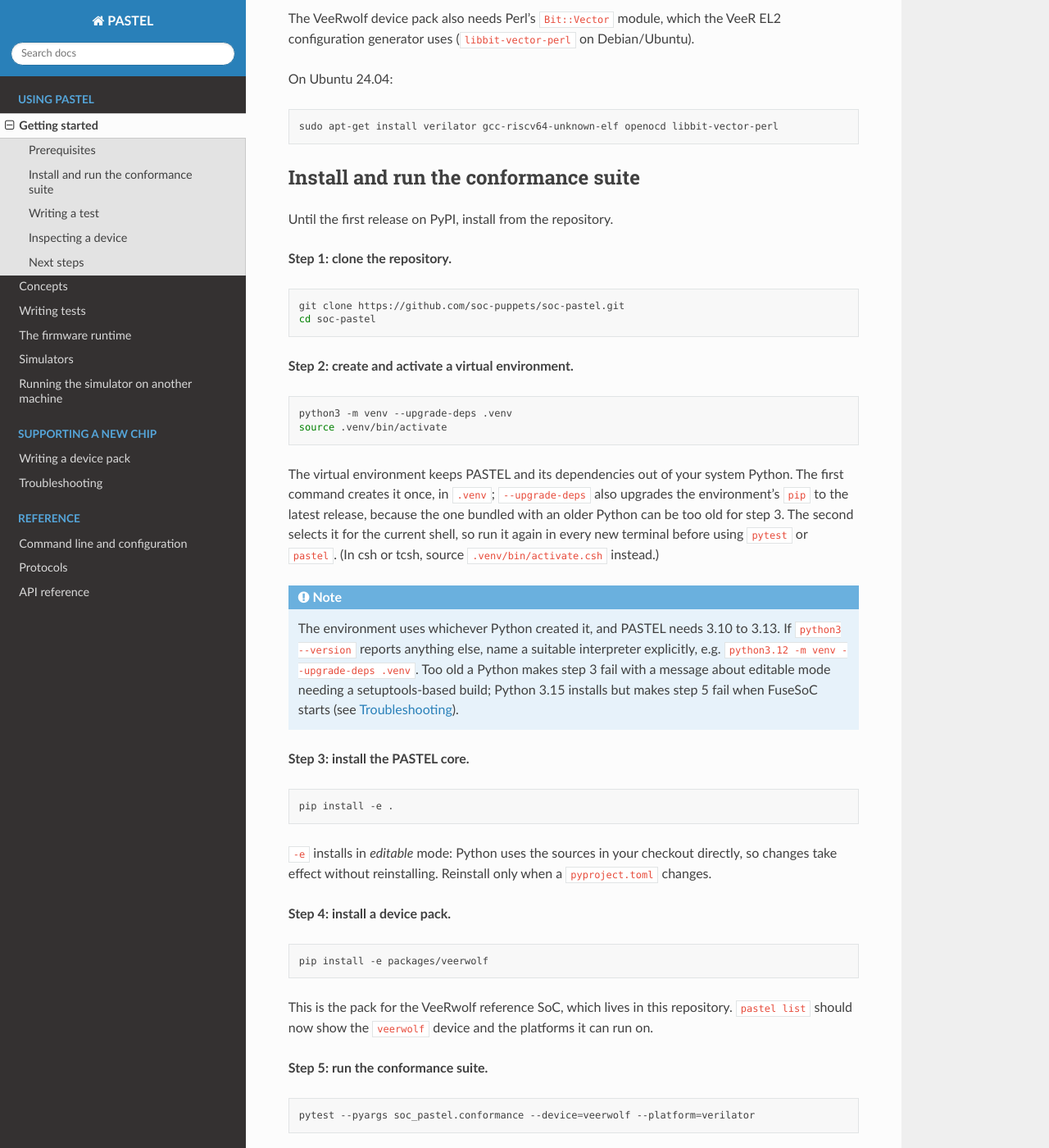
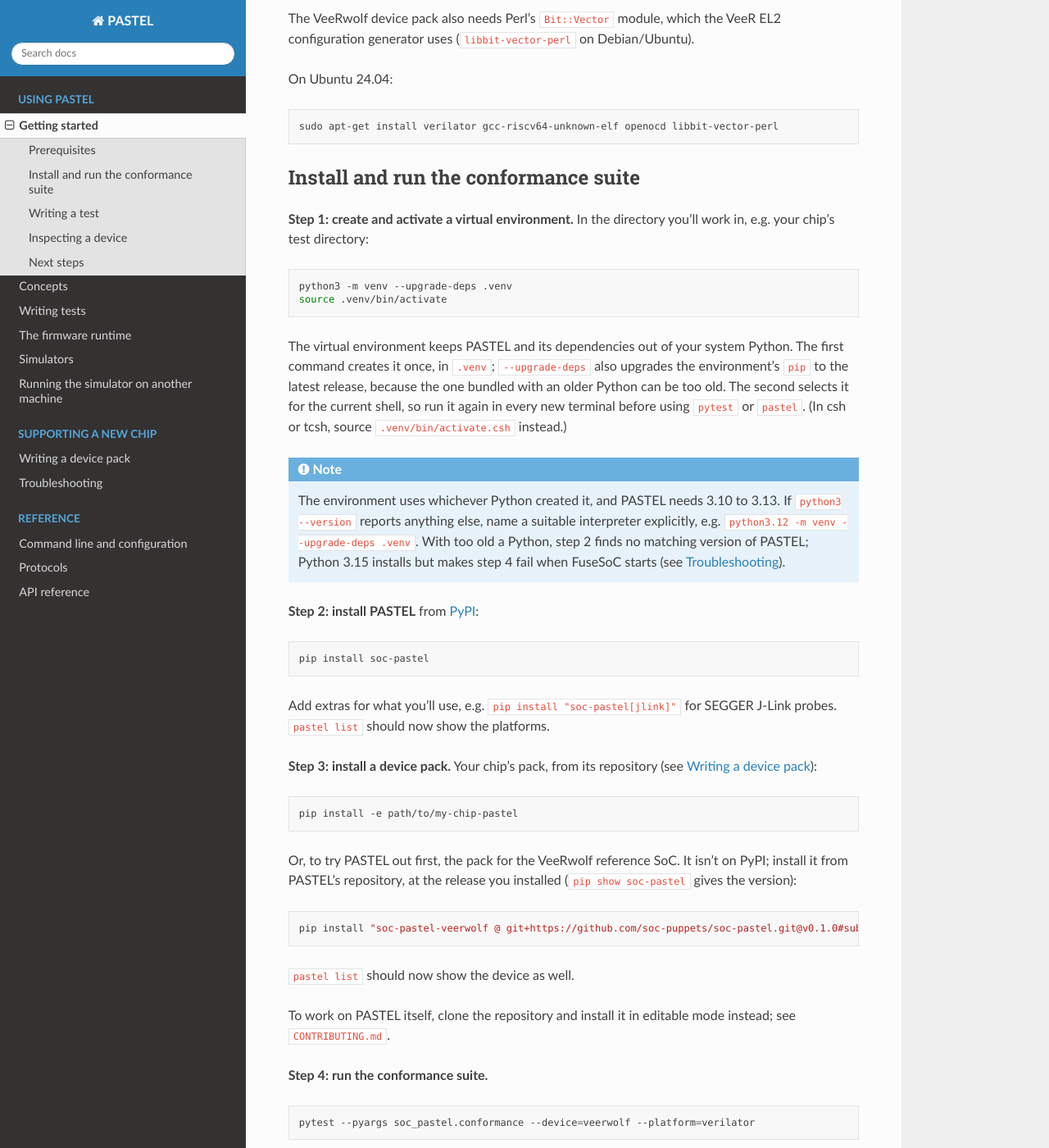
Before and after one commit to soc-puppets/soc-pastel, a Sphinx documentation site: the page built from docs/getting-started.rst, in a window 1280 px wide and 1400 px high, scrolled down 494 px. Shown: the whole window at 82% size. Built offline with Sphinx 7.4.7 and the Read the Docs theme 3.1.0, drawn with Linux system fonts in a browser that asks for light colours.

Commit message:
Install from PyPI in the getting-started guide; expand the README
Getting started now installs PASTEL with pip from PyPI rather than a
clone of the repository. The VeeRwolf reference pack isn't published, so
it installs from the repository at the release tag
(git+...@vX.Y.Z#subdirectory=packages/veerwolf); working on PASTEL
itself points to CONTRIBUTING.md. The release steps now include updating
that tag.

The README, which is also the PyPI project page, gains a short
description, the install and conformance commands, and links.

Co-Authored-By: Claude Opus 5.5 <noreply@anthropic.com>

```diff
--- a/docs/getting-started.rst
+++ b/docs/getting-started.rst
@@ -35,16 +35,8 @@ On Ubuntu 24.04:
 Install and run the conformance suite
 -------------------------------------
 
-Until the first release on PyPI, install from the repository.
-
-**Step 1: clone the repository.**
-
-.. code-block:: shell
-
-   git clone https://github.com/soc-puppets/soc-pastel.git
-   cd soc-pastel
-
-**Step 2: create and activate a virtual environment.**
+**Step 1: create and activate a virtual environment.** In the directory you'll
+work in, e.g. your chip's test directory:
 
 .. code-block:: shell
 
@@ -54,41 +46,49 @@ Until the first release on PyPI, install from the repository.
 The virtual environment keeps PASTEL and its dependencies out of your system
 Python. The first command creates it once, in ``.venv``; ``--upgrade-deps``
 also upgrades the environment's ``pip`` to the latest release, because the one
-bundled with an older Python can be too old for step 3. The second selects it
-for the current shell, so run it again in every new terminal before using
-``pytest`` or ``pastel``. (In csh or tcsh, source ``.venv/bin/activate.csh``
-instead.)
+bundled with an older Python can be too old. The second selects it for the
+current shell, so run it again in every new terminal before using ``pytest``
+or ``pastel``. (In csh or tcsh, source ``.venv/bin/activate.csh`` instead.)
 
 .. note::
 
    The environment uses whichever Python created it, and PASTEL needs 3.10 to
    3.13. If ``python3 --version`` reports anything else, name a suitable
-   interpreter explicitly, e.g. ``python3.12 -m venv --upgrade-deps .venv``. Too old a Python
-   makes step 3 fail with a message about editable mode needing a
-   setuptools-based build; Python 3.15 installs but makes step 5 fail when
-   FuseSoC starts (see :doc:`guides/troubleshooting`).
+   interpreter explicitly, e.g. ``python3.12 -m venv --upgrade-deps .venv``.
+   With too old a Python, step 2 finds no matching version of PASTEL; Python
+   3.15 installs but makes step 4 fail when FuseSoC starts (see
+   :doc:`guides/troubleshooting`).
 
-**Step 3: install the PASTEL core.**
+**Step 2: install PASTEL** from `PyPI <https://pypi.org/project/soc-pastel/>`_:
 
 .. code-block:: shell
 
-   pip install -e .
+   pip install soc-pastel
 
-``-e`` installs in *editable* mode: Python uses the sources in your checkout
-directly, so changes take effect without reinstalling. Reinstall only when a
-``pyproject.toml`` changes.
+Add extras for what you'll use, e.g. ``pip install "soc-pastel[jlink]"`` for
+SEGGER J-Link probes. ``pastel list`` should now show the platforms.
 
-**Step 4: install a device pack.**
+**Step 3: install a device pack.** Your chip's pack, from its repository
+(see :doc:`guides/device-pack`):
 
 .. code-block:: shell
 
-   pip install -e packages/veerwolf
+   pip install -e path/to/my-chip-pastel
 
-This is the pack for the VeeRwolf reference SoC, which lives in this
-repository. ``pastel list`` should now show the ``veerwolf`` device and the
-platforms it can run on.
+Or, to try PASTEL out first, the pack for the VeeRwolf reference SoC. It isn't
+on PyPI; install it from PASTEL's repository, at the release you installed
+(``pip show soc-pastel`` gives the version):
 
-**Step 5: run the conformance suite.**
+.. code-block:: shell
+
+   pip install "soc-pastel-veerwolf @ git+https://github.com/soc-puppets/soc-pastel.git@v0.1.0#subdirectory=packages/veerwolf"
+
+``pastel list`` should now show the device as well.
+
+To work on PASTEL itself, clone the repository and install it in editable
+mode instead; see ``CONTRIBUTING.md``.
+
+**Step 4: run the conformance suite.**
 
 .. code-block:: shell
 
```
Also changed, not shown: CONTRIBUTING.md (+4 -1 lines), README.md (+24 -2 lines).
